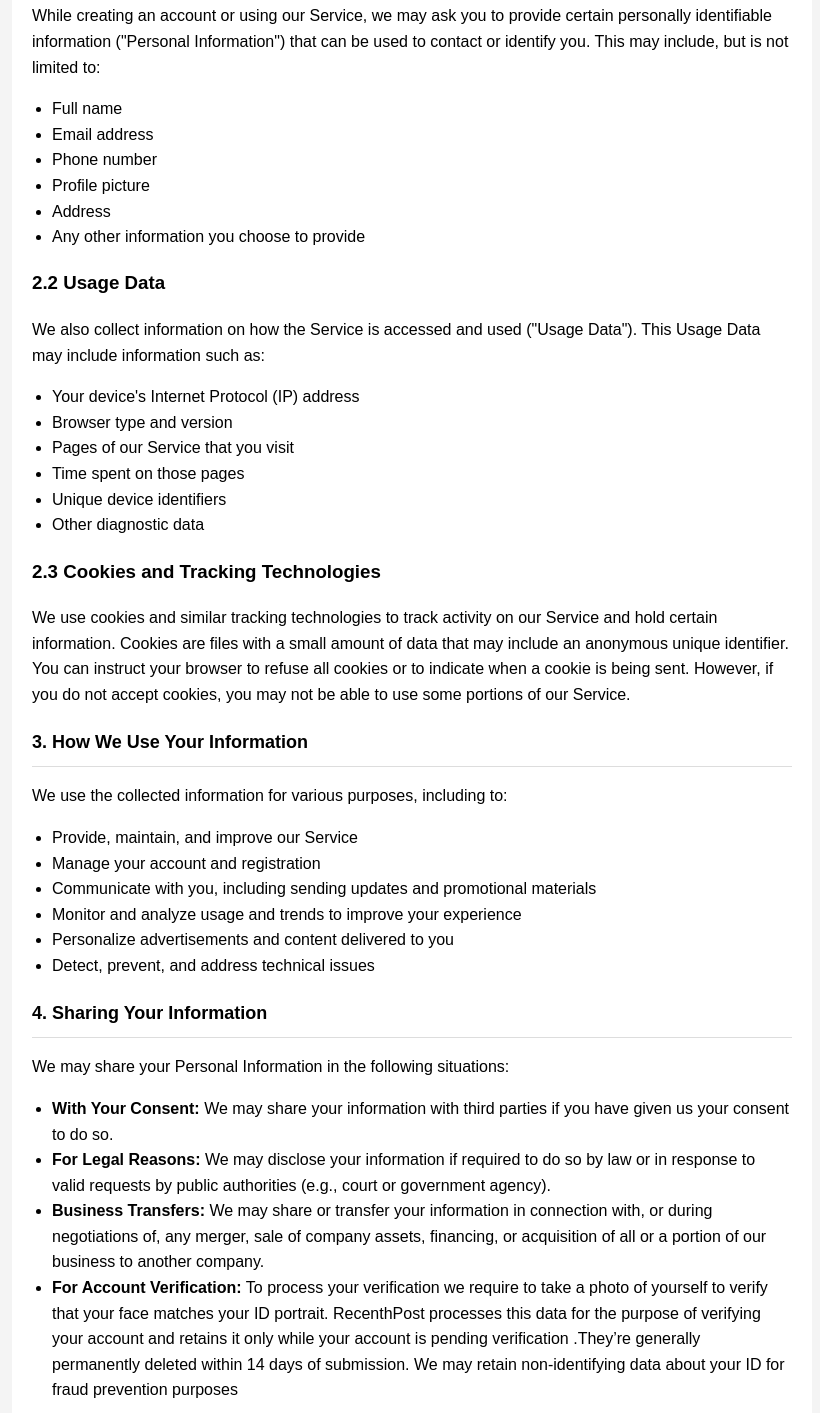
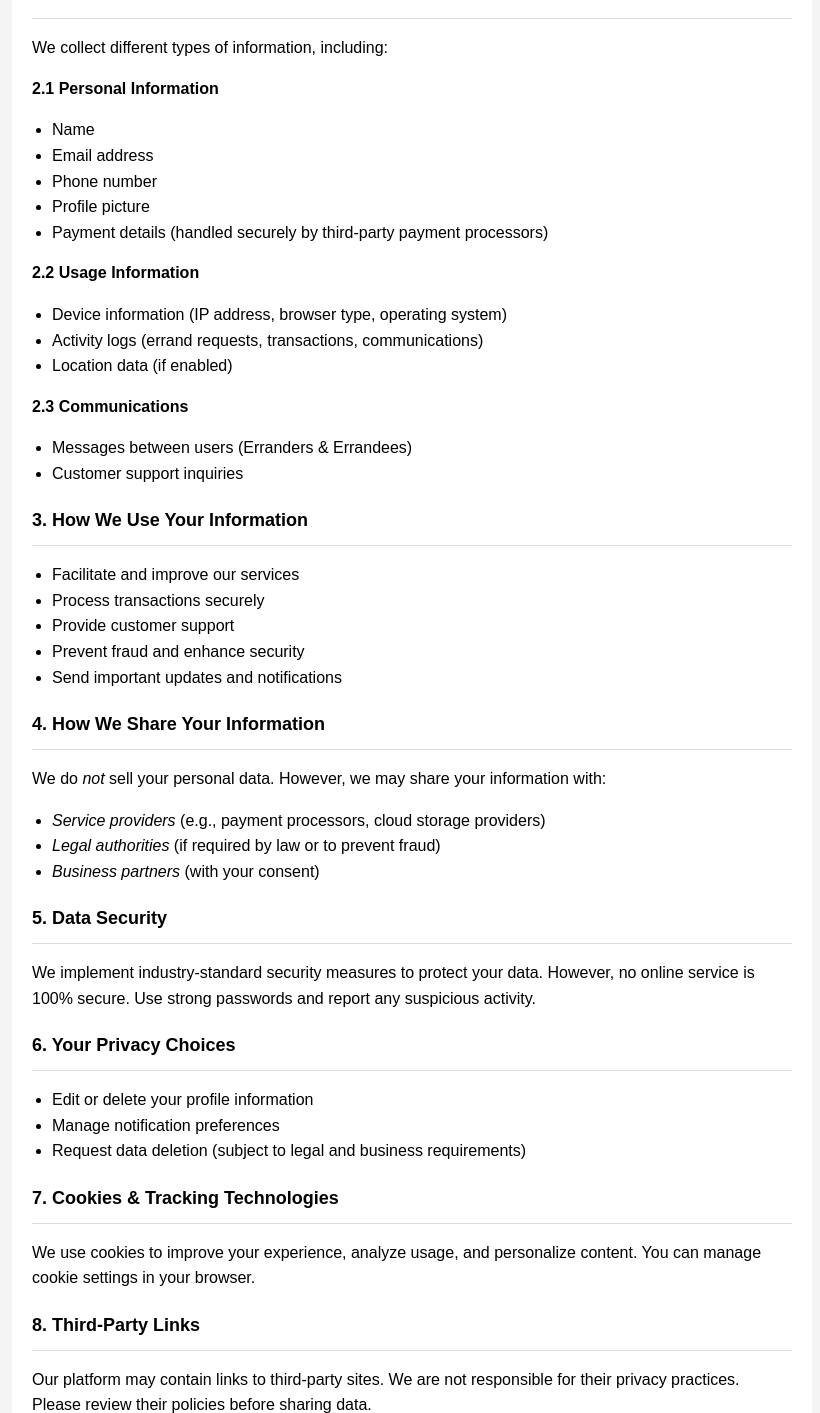
Before and after one commit to Bakkaz-Tech/privacy-and-policy, a plain HTML site: page errandaar_policy.html in a window 1280 px wide. Shown: the part 358-1771 px from the top of the page, without its empty margins (228-1048 px from the left). Drawn offline with Linux system fonts and the light colour scheme.

Commit message:
Updated errandaar privacy policy

```diff
--- a/errandaar_policy.html
+++ b/errandaar_policy.html
@@ -3,7 +3,7 @@
 <head>
   <meta charset="UTF-8">
   <meta name="viewport" content="width=device-width, initial-scale=1.0">
-    <title>Privacy Policy - RecenthPost</title>
+  <title>Privacy Policy - Errandaar</title>
   <style>
     body {
       font-family: Arial, sans-serif;
@@ -40,6 +40,10 @@
       border-bottom: 1px solid #ddd;
       padding-bottom: 10px;
     }
+    h3 {
+      margin-top: 15px;
+      font-size: 16px;
+    }
     p, ul {
       margin-bottom: 10px;
     }
@@ -53,84 +57,94 @@
     a:hover {
       text-decoration: underline;
     }
+    /* Style for italic text represented with asterisks in the content */
+    em {
+      font-style: italic;
+    }
   </style>
 </head>
 <body>
-<!--     <header>
+  <!-- Optional Header -->
+  <!--
+  <header>
     <div class="container">
-            <h1>RecenthPost - Privacy Policy</h1>
+      <h1>Errandaar - Privacy Policy</h1>
     </div>
-    </header> -->
+  </header>
+  -->
 
   <div class="container">
     <div class="content">
+      <p><em>Privacy Policy</em></p>
+      <p><em>Effective Date:</em> 05/05/2025</p>
+
       <h2>1. Introduction</h2>
-            <p>Welcome to RecenthPost! This Privacy Policy explains how Recenthpost ("we", "our", or "us") collects, uses, discloses, and protects your information when you use our social media application ("the Service"). By using the Service, you agree to the collection and use of information in accordance with this policy.</p>
+      <p>Welcome to <em>Errandaar</em>! Your privacy is important to us. This Privacy Policy explains how we collect, use, share, and protect your information when you use our platform.</p>
+      <p>By accessing or using Errandaar, you agree to the terms of this Privacy Policy. If you do not agree, please do not use our services.</p>
 
       <h2>2. Information We Collect</h2>
-            <p>We collect various types of information to provide and improve our Service to you.</p>
+      <p>We collect different types of information, including:</p>
 
       <h3>2.1 Personal Information</h3>
-            <p>While creating an account or using our Service, we may ask you to provide certain personally identifiable information ("Personal Information") that can be used to contact or identify you. This may include, but is not limited to:</p>
       <ul>
-                <li>Full name</li>
+        <li>Name</li>
         <li>Email address</li>
         <li>Phone number</li>
         <li>Profile picture</li>
-                <li>Address</li>
-                <li>Any other information you choose to provide</li>
+        <li>Payment details (handled securely by third-party payment processors)</li>
       </ul>
 
-            <h3>2.2 Usage Data</h3>
-            <p>We also collect information on how the Service is accessed and used ("Usage Data"). This Usage Data may include information such as:</p>
+      <h3>2.2 Usage Information</h3>
       <ul>
-                <li>Your device's Internet Protocol (IP) address</li>
-                <li>Browser type and version</li>
-                <li>Pages of our Service that you visit</li>
-                <li>Time spent on those pages</li>
-                <li>Unique device identifiers</li>
-                <li>Other diagnostic data</li>
+        <li>Device information (IP address, browser type, operating system)</li>
+        <li>Activity logs (errand requests, transactions, communications)</li>
+        <li>Location data (if enabled)</li>
       </ul>
 
-            <h3>2.3 Cookies and Tracking Technologies</h3>
-            <p>We use cookies and similar tracking technologies to track activity on our Service and hold certain information. Cookies are files with a small amount of data that may include an anonymous unique identifier. You can instruct your browser to refuse all cookies or to indicate when a cookie is being sent. However, if you do not accept cookies, you may not be able to use some portions of our Service.</p>
+      <h3>2.3 Communications</h3>
+      <ul>
+        <li>Messages between users (Erranders &amp; Errandees)</li>
+        <li>Customer support inquiries</li>
+      </ul>
 
       <h2>3. How We Use Your Information</h2>
-            <p>We use the collected information for various purposes, including to:</p>
       <ul>
-                <li>Provide, maintain, and improve our Service</li>
-                <li>Manage your account and registration</li>
-                <li>Communicate with you, including sending updates and promotional materials</li>
-                <li>Monitor and analyze usage and trends to improve your experience</li>
-                <li>Personalize advertisements and content delivered to you</li>
-                <li>Detect, prevent, and address technical issues</li>
+        <li>Facilitate and improve our services</li>
+        <li>Process transactions securely</li>
+        <li>Provide customer support</li>
+        <li>Prevent fraud and enhance security</li>
+        <li>Send important updates and notifications</li>
       </ul>
 
-            <h2>4. Sharing Your Information</h2>
-            <p>We may share your Personal Information in the following situations:</p>
+      <h2>4. How We Share Your Information</h2>
+      <p>We do <em>not</em> sell your personal data. However, we may share your information with:</p>
       <ul>
-                <li><strong>With Your Consent:</strong> We may share your information with third parties if you have given us your consent to do so.</li>
-                <li><strong>For Legal Reasons:</strong> We may disclose your information if required to do so by law or in response to valid requests by public authorities (e.g., court or government agency).</li>
-                <li><strong>Business Transfers:</strong> We may share or transfer your information in connection with, or during negotiations of, any merger, sale of company assets, financing, or acquisition of all or a portion of our business to another company.</li>
-                <li><strong>For Account Verification:</strong> To process your verification we require to take a photo of yourself to verify that your face matches your ID portrait. RecenthPost processes this data for the purpose of verifying your account and retains it only while your account is pending verification .They’re generally permanently deleted within 14 days of submission. We may retain non-identifying data about your ID for fraud prevention purposes</li>
+        <li><em>Service providers</em> (e.g., payment processors, cloud storage providers)</li>
+        <li><em>Legal authorities</em> (if required by law or to prevent fraud)</li>
+        <li><em>Business partners</em> (with your consent)</li>
       </ul>
 
-            <h2>5. Security of Your Information</h2>
-            <p>The security of your information is important to us, but remember that no method of transmission over the Internet or method of electronic storage is 100% secure. While we strive to use commercially acceptable means to protect your Personal Information, we cannot guarantee its absolute security.</p>
+      <h2>5. Data Security</h2>
+      <p>We implement industry-standard security measures to protect your data. However, no online service is 100% secure. Use strong passwords and report any suspicious activity.</p>
 
-            <h2>6. Your Data Protection Rights</h2>
-            <p>Depending on your location, you may have the following rights regarding your Personal Information:</p>
+      <h2>6. Your Privacy Choices</h2>
       <ul>
-                <li>The right to access, update, or delete the information we have on you.</li>
-                <li>The right to rectification.</li>
-                <li>The right to object.</li>
-                <li>The right of restriction.</li>
-                <li>The right to data portability.</li>
-                <li>The right to withdraw consent.</li>
+        <li>Edit or delete your profile information</li>
+        <li>Manage notification preferences</li>
+        <li>Request data deletion (subject to legal and business requirements)</li>
       </ul>
 
-            <h2>7. Links to Other Sites</h2>
-            <p>Our Service may contain links to other sites that are not operated by us. If you click on a third-party link, you will be directed to that third party's site. We strongly advise you to review the Privacy Policy of every site you visit.</p>
+      <h2>7. Cookies &amp; Tracking Technologies</h2>
+      <p>We use cookies to improve your experience, analyze usage, and personalize content. You can manage cookie settings in your browser.</p>
+
+      <h2>8. Third-Party Links</h2>
+      <p>Our platform may contain links to third-party sites. We are not responsible for their privacy practices. Please review their policies before sharing data.</p>
+
+      <h2>9. Changes to This Policy</h2>
+      <p>We may update this Privacy Policy periodically. Changes will be posted with a new <em>effective date</em>. Your continued use of Errandaar means you accept the updated policy.</p>
+
+      <h2>10. Contact Us</h2>
+      <p>If you have questions or concerns about this Privacy Policy, please contact us at: <a href="mailto:support@errandaar.com">support@errandaar.com</a></p>
     </div>
   </div>
 </body>
```
Lines whose indentation alone changed are shown as unchanged.
